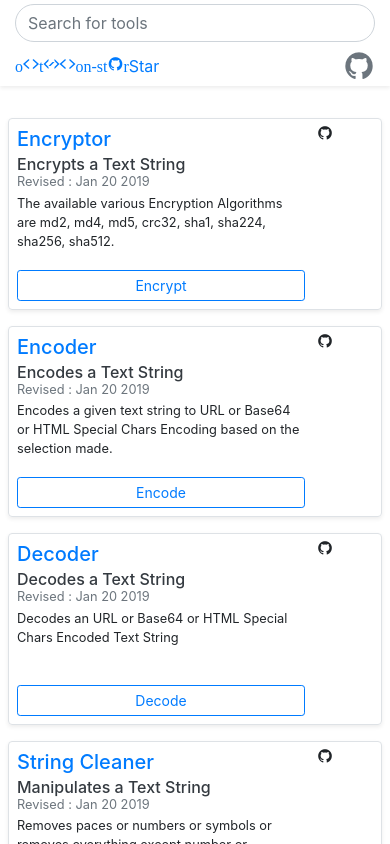
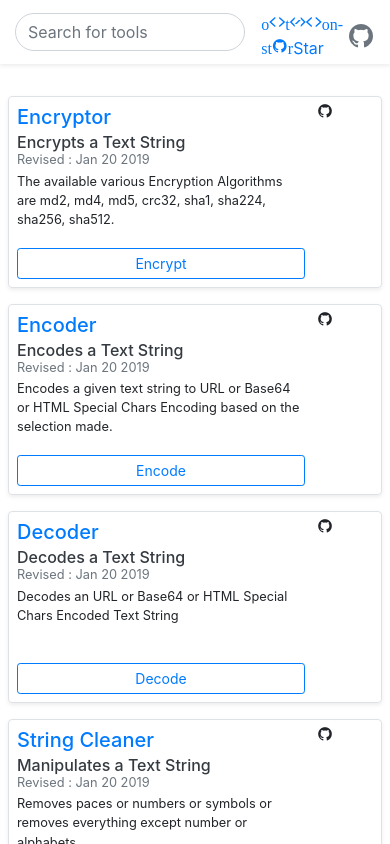
Before and after one commit to JacobSamro/hash2.dev, an Angular app: page / in a window 390 px wide. Shown: the top 844 px of the page. Built offline with nearby package versions, Linux system fonts and the light colour scheme.

Commit message:
Align Navigation

```diff
--- a/src/app/app.component.html
+++ b/src/app/app.component.html
@@ -1,25 +1,30 @@
 <div class="container-fluid">
   <div class="bg-white row shadow-sm py-1 mb-4">
-    <div class="col-12 col-sm-12 col-md-5 col-lg-4 align-self-center p-0">
+    <div class="col-12 col-sm-12 col-md-4 col-lg-4 align-self-center p-0">
       <div class="logoContainer d-none d-md-block" routerLink="/">
         <img class="small-gear gear" src="./assets/img/g-small.png">
         <img class="big-gear gear" src="./assets/img/g-big.png">
         <img class="logo" src="./assets/img/logo.png">
       </div>
     </div>
-    <div class="col-12 col-sm-12 col-md-7 col-lg-4 align-self-center">
+    <div class="col-8 col-sm-7 col-md-4 col-lg-4 align-self-center">
       <div class="form-group m-0">
         <input class="form-control rounded-pill" placeholder="Search for tools" (input)="search($event.target.value)" />
       </div>
     </div>
-    <div class="col-12 col-sm-12 col-md-12 col-lg-4 align-self-center">
-      <div class="d-flex justify-content-between justify-content-md-end align-items-center mt-2 mt-md-0">
-        <div class="mr-3">
-          <!-- Place this tag where you want the button to render. -->
-          <a class="github-button" href="https://github.com/Aroliant/DevTools" data-icon="octicon-star"
-            data-size="large" data-show-count="true" aria-label="Star Aroliant/DevTools on GitHub">Star</a>
+    <div class="col-4 col-sm-5 col-md-4 col-lg-4 align-self-center">
+      <div class="d-flex justify-content-end align-items-center mt-2 mt-md-0">
+        <div class="mr-1 mr-sm-3">
+          <div class="d-block d-sm-none">
+            <a class="github-button" href="https://github.com/Aroliant/DevTools" data-icon="octicon-star"
+              data-show-count="true" aria-label="Star Aroliant/DevTools on GitHub">Star</a>
+          </div>
+          <div class="d-none d-sm-block">
+            <a class="github-button" href="https://github.com/Aroliant/DevTools" data-icon="octicon-star"
+              data-size="large" data-show-count="true" aria-label="Star Aroliant/DevTools on GitHub">Star</a>
+          </div>
         </div>
-        <a class="text-secondary h2 mb-0" href="https://github.com/Aroliant/DevTools"><i
+        <a class="text-secondary h3 mb-0" href="https://github.com/Aroliant/DevTools"><i
             class="dev-github d-flex"></i></a>
       </div>
     </div>
```
